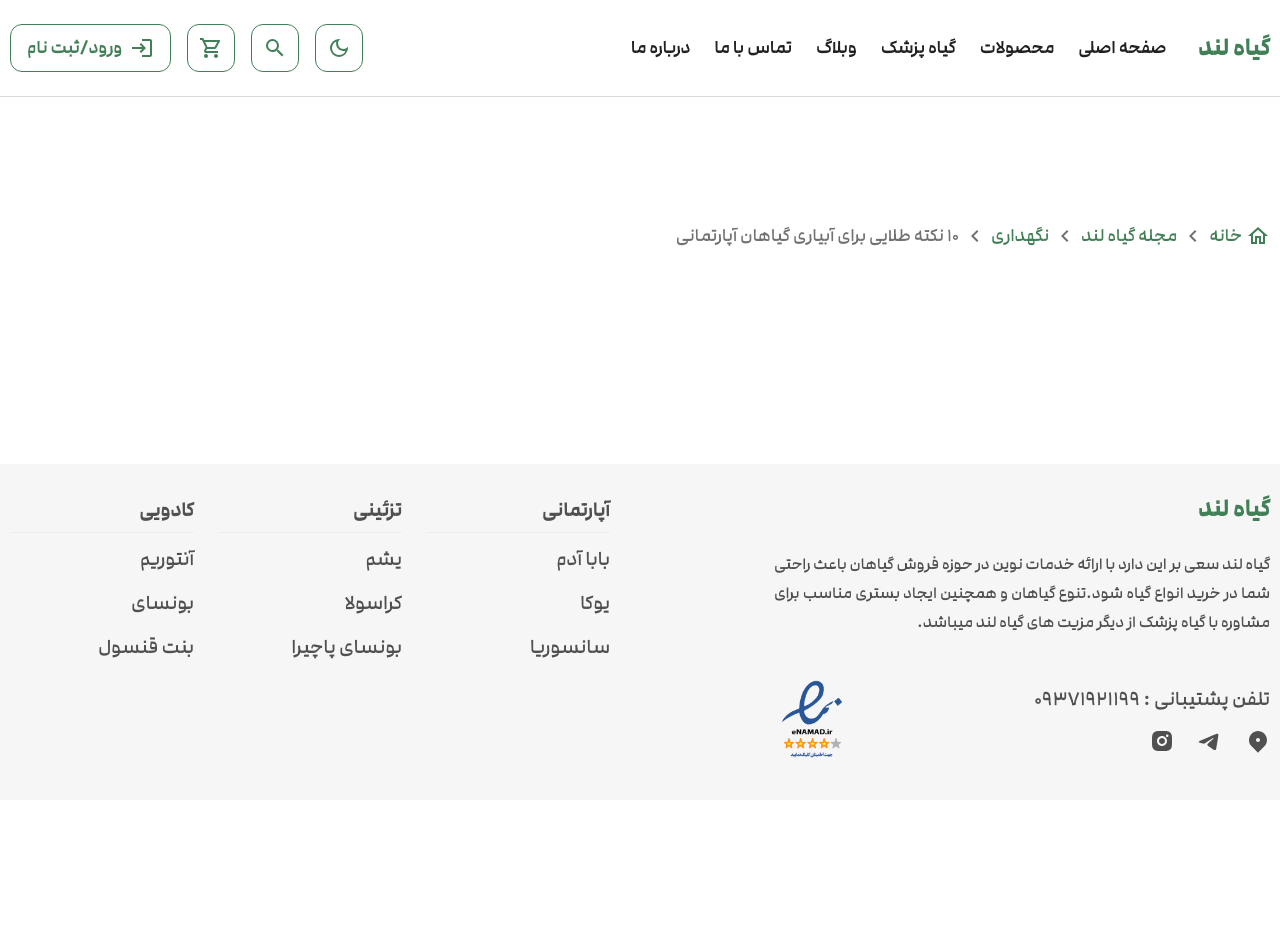
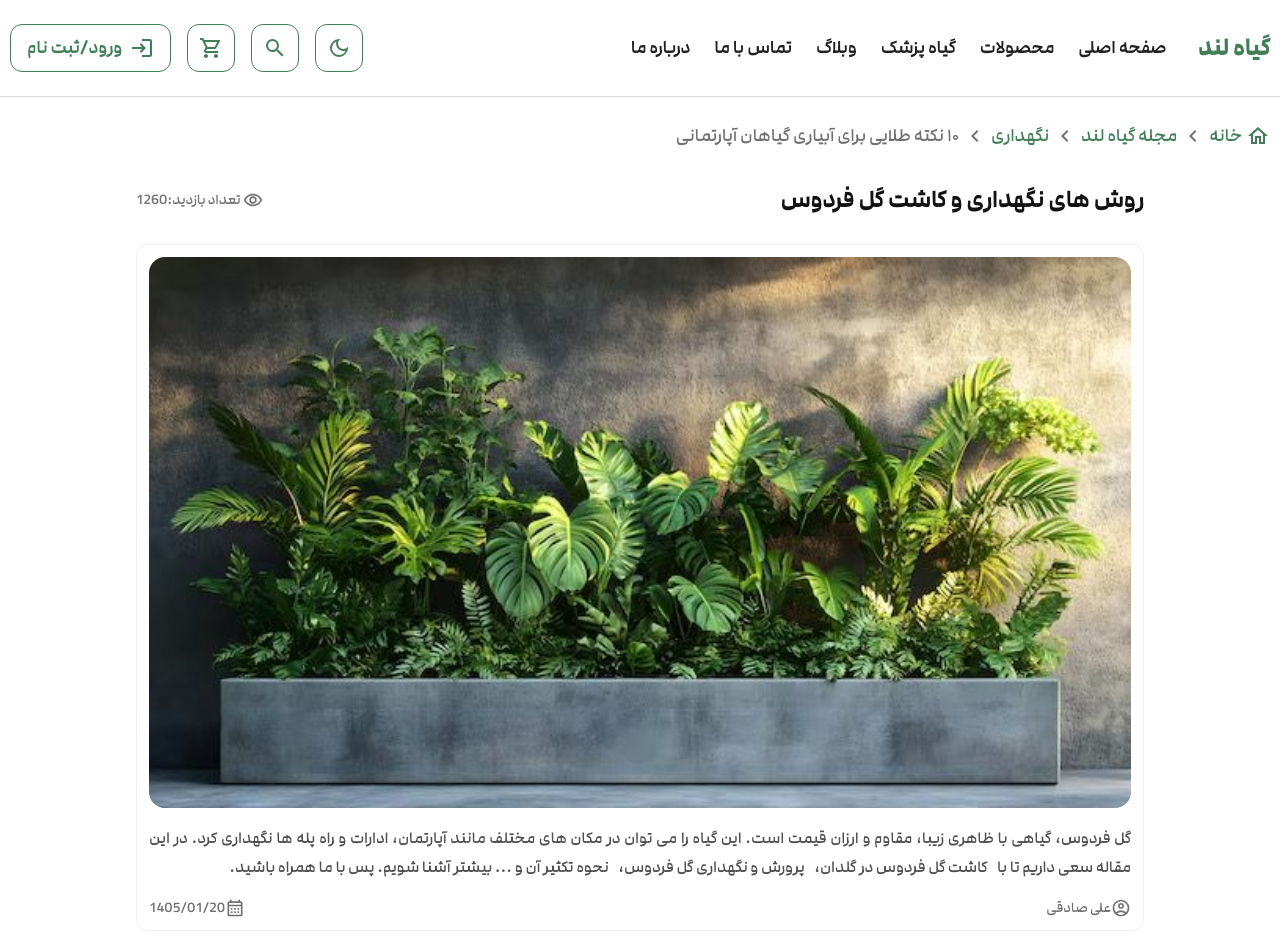
Before and after one commit to alisadeghi192/nextjs-full-stack-ecommerce-giahland, a Next.js app: page /blogs/care/10-tips-watering-indoor-plants in a window 1280 px wide. Shown: the top 952 px of the page. Before the commit the page ends 800 px from the top, so only its background shows below. Built offline with nearby package versions, Linux system fonts and the light colour scheme.

Commit message:
feat: add single blog post page with Breadcrumb, metadata, and main image section

```diff
--- a/src/app/(public)/blogs/[category]/[slug]/page.tsx
+++ b/src/app/(public)/blogs/[category]/[slug]/page.tsx
@@ -1,6 +1,8 @@
 import { blogPosts } from "@/data/blogs";
 import { notFound } from "next/navigation";
 import Breadcrumb from "@/components/shared/ui/Breadcrumb";
+import { MdOutlineAccountCircle, MdOutlineCalendarMonth, MdOutlineRemoveRedEye } from "react-icons/md";
+import Image from "next/image";
 
 interface BlogPostPageProps {
   params: {
@@ -13,7 +15,7 @@ export default function BlogPostPage({ params }: BlogPostPageProps) {
   const { category, slug } = params;
 
   const post = blogPosts.find(
-    (post) => post.category === category && post.slug === slug
+    (post) => post.category === category && post.slug === slug,
   );
 
   if (!post) {
@@ -23,7 +25,31 @@ export default function BlogPostPage({ params }: BlogPostPageProps) {
   return (
     <main className="container">
       <Breadcrumb title={post?.title} />
-
+      <div className="w-80/100 mx-auto mb-10">
+        <div className="flex items-center justify-between">
+          <h1 className="text-2xl font-semibold">   {/* title */}
+            روش های نگهداری و کاشت گل فردوس
+          </h1>
+          <div className="flex items-center justify-center gap-x-0.5">
+            <MdOutlineRemoveRedEye className="text-neutral9 size-5" />
+            <span className="text-neutral9 text-sm">تعداد‌ بازدید:1260</span>  {/* views */}
+          </div>
+        </div>
+        <div className="border-neutral3 rounded-xl border p-3 mt-7">
+          <Image
+            alt="cover"
+            src={"/images/blog-main/blogmain1.jpg"}
+            width={914}
+            height={300}
+            className=" w-full rounded-2xl "
+          /> {/* mainImage */}
+          <p className="mt-4 text-justify leading-7.25 text-neutral10">گل فردوس، گیاهی با ظاهری زیبا، مقاوم و ارزان قیمت است. این گیاه را می توان در مکان های مختلف مانند آپارتمان، ادارات و راه پله ها نگهداری کرد. در این مقاله سعی داریم تا با کاشت گل فردوس در گلدان، پرورش و نگهداری گل فردوس، نحوه تکثیر آن و ... بیشتر آشنا شویم. پس با ما همراه باشید.</p>   {/* excerpt */}
+          <div className="flex items-center justify-between text-neutral9 text-sm mt-4">
+            <span className="flex items-center justify-between"><MdOutlineAccountCircle className="size-5"/> علی صادقی</span> {/* author */}
+            <span className="flex items-center justify-between"><MdOutlineCalendarMonth className="size-5"/> 1405/01/20</span>  {/* date */}
+          </div>
+        </div>
+      </div>
     </main>
   );
 }
```
Also changed, not shown: public/images/blog-main/cover.jpg (added).
